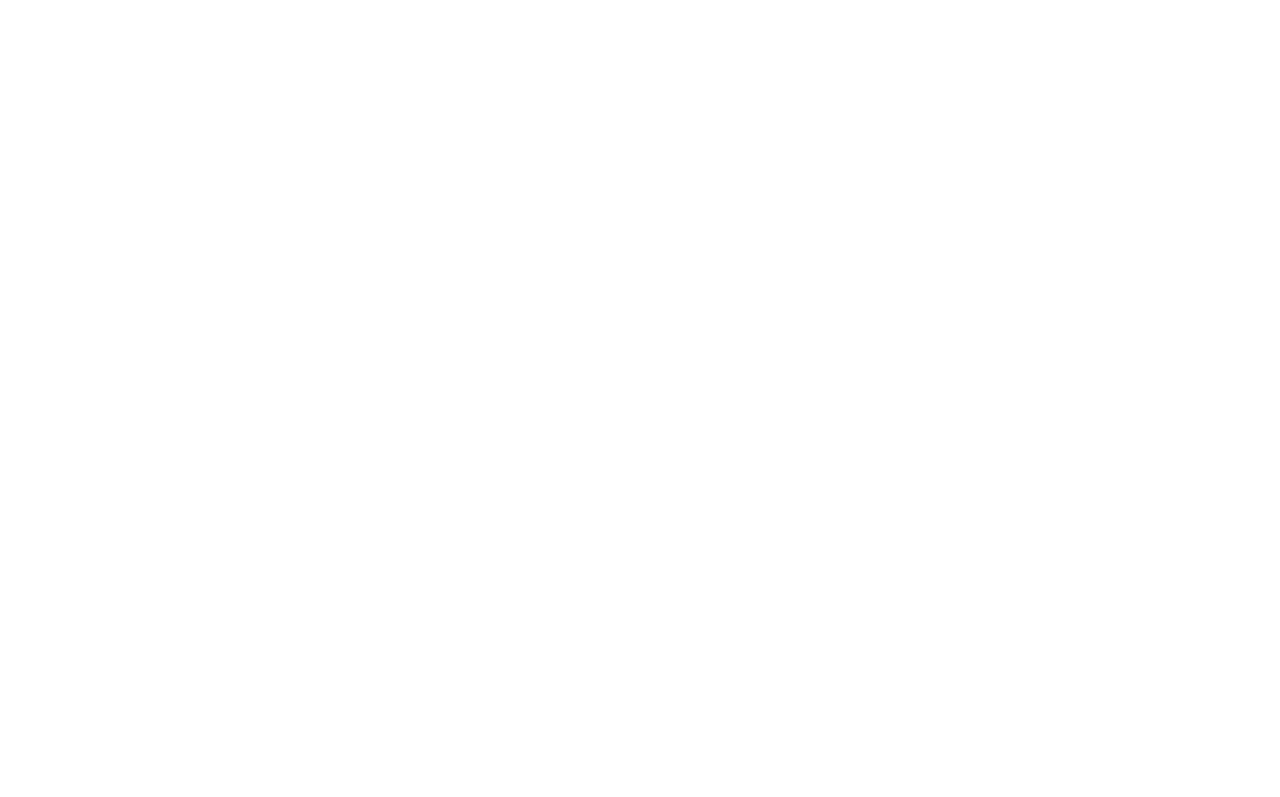
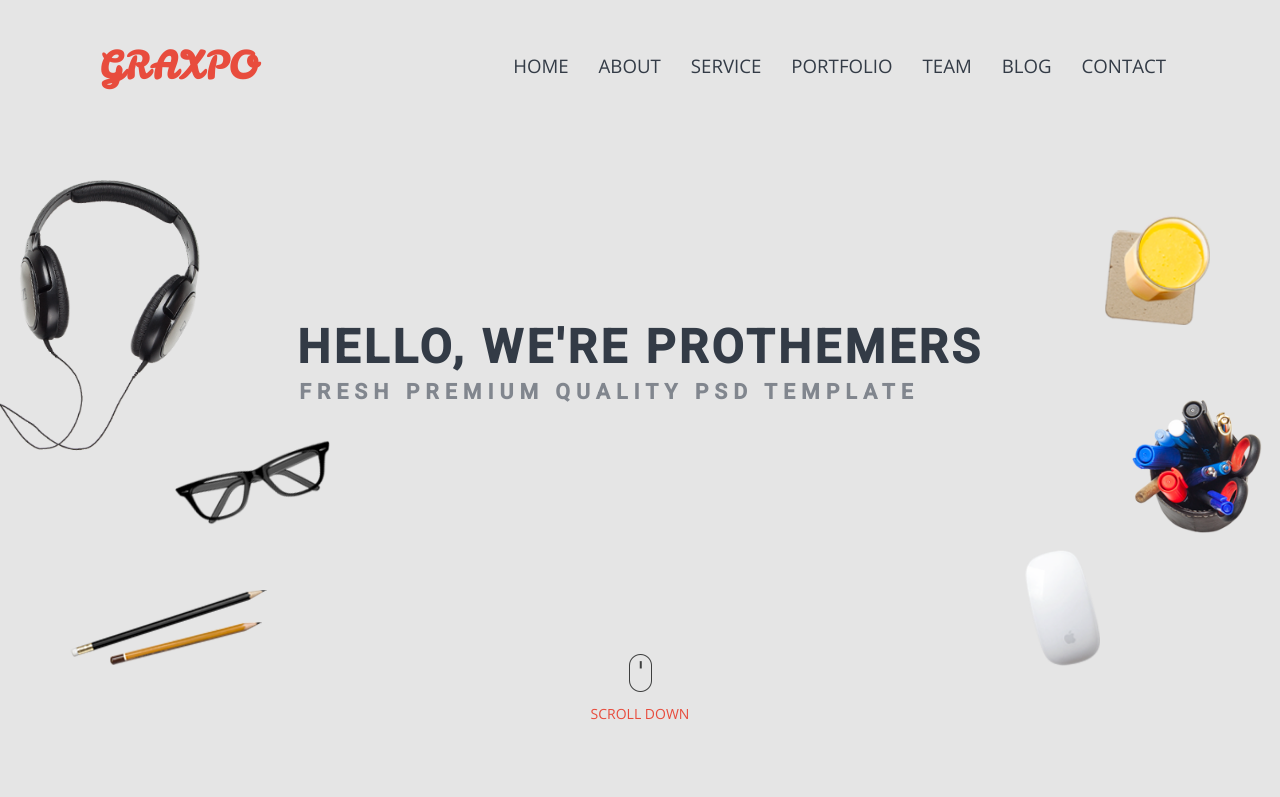
Before and after one commit to PavlePetrovic/Graxpo, a plain HTML site: page index.html in a window 1280 px wide. Shown: the top 797 px of the page. Drawn offline with nearby package versions, Linux system fonts and the light colour scheme; files that its build step writes are made by us from their sources.

Commit message:
Upload header section

```diff
--- a/index.html
+++ b/index.html
@@ -5,9 +5,65 @@
     <meta http-equiv="X-UA-Compatible" content="IE=edge">
     <meta name="viewport" content="width=device-width, initial-scale=1.0">
     <title>Graxpo</title>
-    <link rel="stylesheet" href="./style/styles.css">
+    <link rel="stylesheet" href="./styles/style.css">
 </head>
 <body>
+
+    <header>
+        <h2 id="logoText">GRAXPO</h2>
+
+        <nav>
+            <ul>
+                <li>
+                    <a href="#" id="headerSection">Home</a>
+                </li>
+                <li>
+                    <a href="#">About</a>
+                </li>
+                <li>
+                    <a href="#">Service</a>
+                </li>
+                <li>
+                    <a href="#">Portfolio</a>
+                </li>
+                <li>
+                    <a href="#">Team</a>
+                </li>
+                <li>
+                    <a href="#">Blog</a>
+                </li>
+                <li>
+                    <a href="#">Contact</a>
+                </li>
+            </ul>
+        </nav>
+    </header>
+
+    <section class="headerSection" id="headerSection">
+
+        <img src="./img/headphones.png" id="headerImgHeadphones" alt="headphones">
+        <img src="./img/sunglasses.png" id="headerImgSunglasses"  alt="sunglases">
+        <img src="./img/pencil1.png" id="headerImgPencil1" alt="pencil1">
+        <img src="./img/pencil2.png" id="headerImgPencil2" alt="pencil2">
+
+        <!-- Header Text -->
+            <h1>HELLO, WE'RE PROTHEMERS</h1>
+            <h3>FRESH PREMIUM QUALITY PSD TEMPLATE</h3>
+        <!-- -->
+
+        <img src="./img/cork.png" id="headerImgCork" alt="cork">
+        <img src="./img/glass.png" id="headerImgGlass" alt="glass">
+        <img src="./img/penHolder.png" id="headerImgPenHolder" alt="penholder">
+        <img src="./img/mouse.png" id="headerImgMouse" alt="mouse">
+
+        <!-- Hedaer Scroll Down ico -->
+            <img src="./img/iconScroll.png" id="scrollDownIco" alt="scrollDown">
+            <p>SCROLL DOWN</p>
+        <!-- -->
+
+    </section>
+
+    <div class="test"></div>
 
     <script src="script.js"></script>
 </body>
--- a/script.js
+++ b/script.js
@@ -0,0 +1,21 @@
+let header = document.querySelector('header')
+let navLiA = document.querySelectorAll('header nav ul li a')
+
+navLiA.forEach(el => {
+    console.log(el);
+})
+
+document.addEventListener('scroll', () => {
+    if(window.scrollY === 0){
+        header.style.backgroundColor = '#e5e5e5'
+        navLiA.forEach(a => {
+            a.style.color = '#333b46'
+        })
+
+    } else{
+        header.style.backgroundColor = '#333b46'
+        navLiA.forEach(a => {
+            a.style.color = '#e5e5e5'
+        })
+    }
+})
--- a/styles/_fonts.scss
+++ b/styles/_fonts.scss
@@ -0,0 +1,6 @@
+// font-family: 'Leckerli One', cursive;
+@import url('https://fonts.googleapis.com/css2?family=Leckerli+One&display=swap');
+// font-family: 'Open Sans', sans-serif;
+@import url('https://fonts.googleapis.com/css2?family=Open+Sans&display=swap');
+// font-family: 'Roboto', sans-serif;
+@import url('https://fonts.googleapis.com/css2?family=Roboto:wght@500&display=swap');
--- a/styles/style.scss
+++ b/styles/style.scss
@@ -0,0 +1,154 @@
+@import "./fonts";
+
+*{
+    box-sizing: border-box;
+    padding: 0;
+    margin: 0;
+}
+
+header{
+    position: fixed;
+    top: 0;
+    width: 100%;
+    display: flex;
+    align-items: center;
+    padding-block: 40px;
+    background-color: #e5e5e5;
+    transition: 0.7s;
+    z-index: 1;
+
+    // flex-direction: column;
+
+    #logoText{
+        font-family: 'Leckerli One', cursive;
+        margin-right: auto;
+        margin-left: 99px;
+        color: #e84c3d;
+        font-size: 37.33px;
+    }
+
+    nav{
+        margin-right: 99px;
+
+        ul{
+            display: flex;
+            list-style-type: none;
+
+            li{
+
+                a{
+                    font-family: 'Open Sans', sans-serif;
+                    font-size: 18.66px;
+                    text-decoration: none;
+                    text-transform: uppercase;
+                    color: #333b46;
+                    padding-inline: 15px;
+                    &:hover{
+                        color: #e84c3d !important;
+                        cursor: pointer;
+                    }
+                }
+            }
+        }
+    }
+}
+
+.headerSection{
+    position: relative;
+    display: flex;
+    flex-direction: column;
+    align-items: center;
+    font-family: 'Roboto', sans-serif;
+    background-color: #e5e5e5;
+    height: 800px;
+    z-index: 0;
+
+    #headerImgHeadphones{
+        position: absolute;
+        top: 180px;
+        left: 0px;
+        width: 200px;
+    }
+
+    #headerImgSunglasses{
+        position: absolute;
+        top: 440px;
+        left: 175px;
+        width: 155px;
+    }
+
+    #headerImgPencil1{
+        position: absolute;
+        top: 622px;
+        left: 110px;
+    }
+
+    #headerImgPencil2{
+        position: absolute;
+        top: 590px;
+        left: 70px;
+    }
+
+    h1{
+        margin-top: 320px;
+        color: #333b46;
+        font-size: 46.66px;
+        letter-spacing: 3.5px;
+    }
+
+    h3{
+        color: #81868e;
+        font-size: 21.33px;
+        letter-spacing: 6px;
+        margin-right: 62px;
+        margin-top: 5px;
+    }
+
+    #headerImgCork{
+        position: absolute;
+        top: 230px;
+        right: 80px;
+        width: 95px;
+    }
+
+    #headerImgGlass{
+        position: absolute;
+        top: 215px;
+        right: 70px;
+        width: 86px;
+    }
+
+    #headerImgPenHolder{
+        position: absolute;
+        top: 400px;
+        right: 18px;
+        width: 130px;
+    }
+
+    #headerImgMouse{
+        position: absolute;
+        top: 550px;
+        right: 180px;
+        width: 75px;
+    }
+
+    #scrollDownIco{
+        margin-top: 250px;
+
+        &:hover{
+            cursor: pointer;
+        }
+    }
+
+    p{
+        font-family: 'Open Sans', sans-serif;
+        margin-top: 12px;
+        font-size: 14px;
+        color: #e84c3d;
+    }
+}
+
+.test{
+    height: 600px;
+    background-color: #cfcfcf;
+}
```
Also changed, not shown: img/about.png (added), img/cork.png (added), img/glass.png (added), img/headphones.png (added), img/iconScroll.png (added), img/mouse.png (added), img/penHolder.png (added), img/pencil1.png (added), img/pencil2.png (added), img/sunglasses.png (added), styles/style.css, 1 other file.
